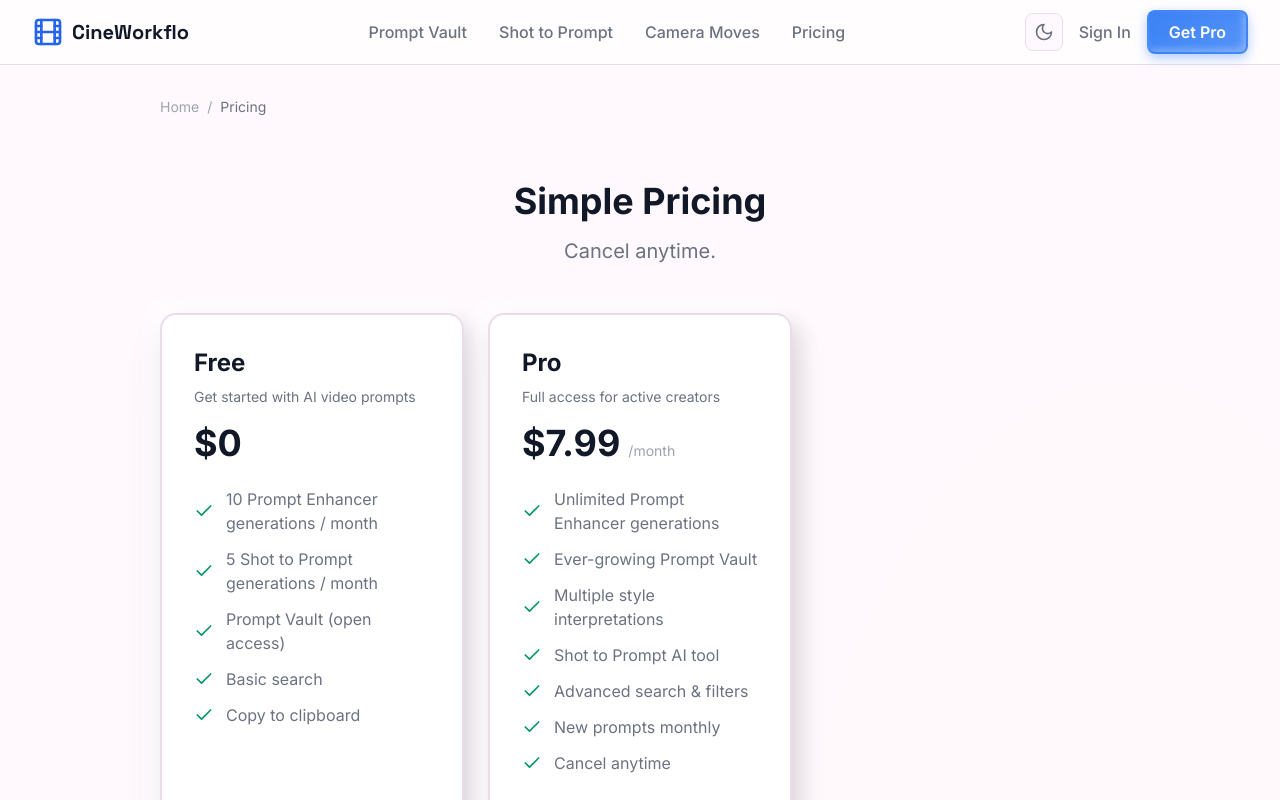
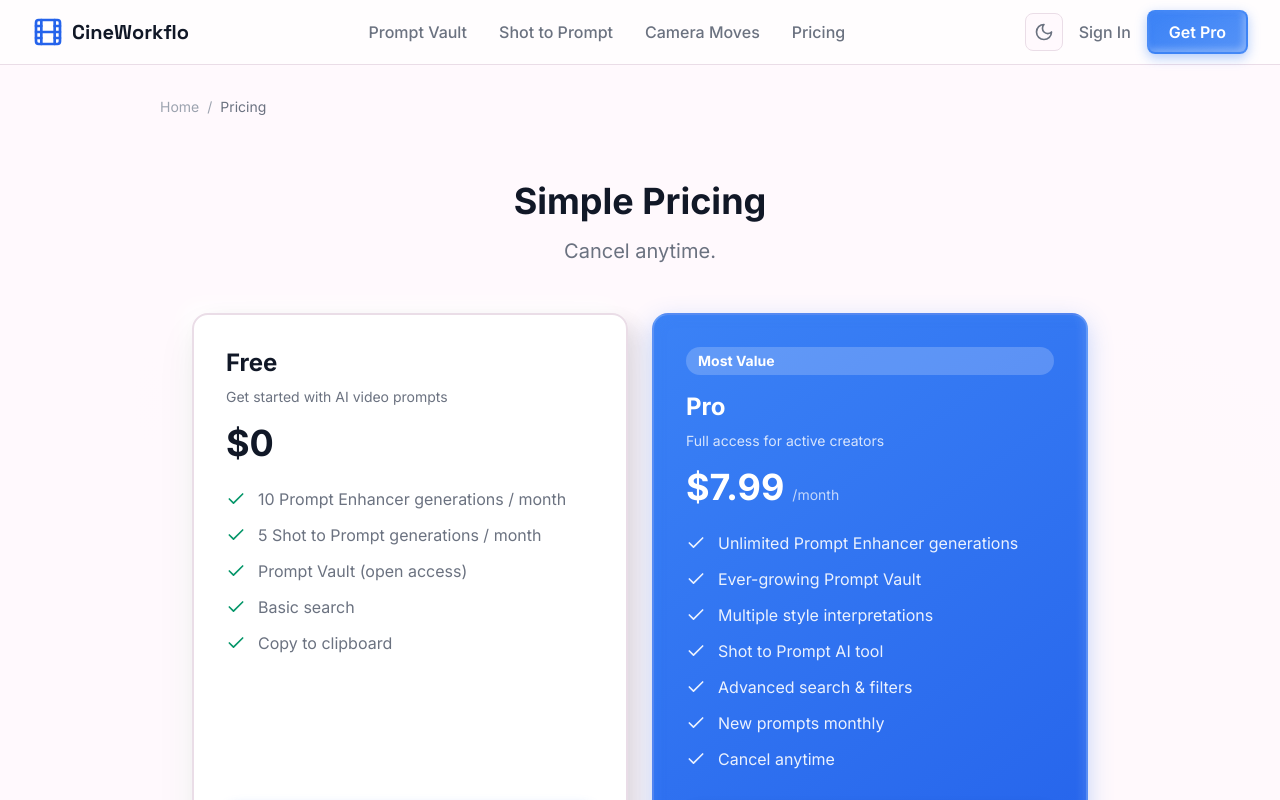
Before and after one commit to sakaarpuri/Cineworkflo, a React (Vite) app: page /pricing in a window 1280 px wide. Shown: the top 800 px of the page. Built offline with nearby package versions, Linux system fonts and the light colour scheme; no server answers; the HTML template or start-up script is replaced by a standard one.

Commit message:
Center pricing cards and highlight Pro

```diff
--- a/src/components/Pricing.jsx
+++ b/src/components/Pricing.jsx
@@ -36,7 +36,7 @@ const plans = [
       'Cancel anytime'
     ],
     cta: 'Start Pro',
-    popular: false
+    popular: true
   }
 ]
 
@@ -176,7 +176,7 @@ export default function Pricing({ onAuthClick }) {
           </div>
         )}
 
-        <div className="grid md:grid-cols-3 gap-6 max-w-6xl mx-auto items-stretch">
+        <div className="grid md:grid-cols-2 gap-6 max-w-4xl mx-auto items-stretch">
           {plans.map((plan) => (
             <div
               key={plan.name}
```
